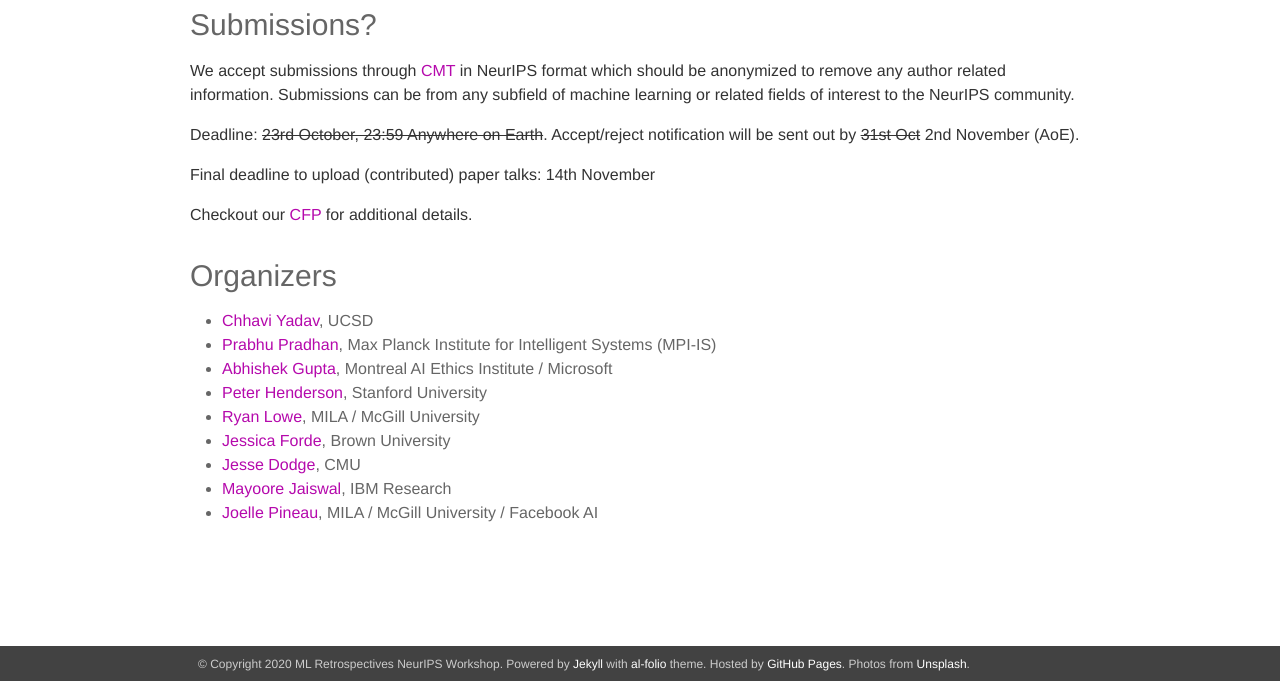
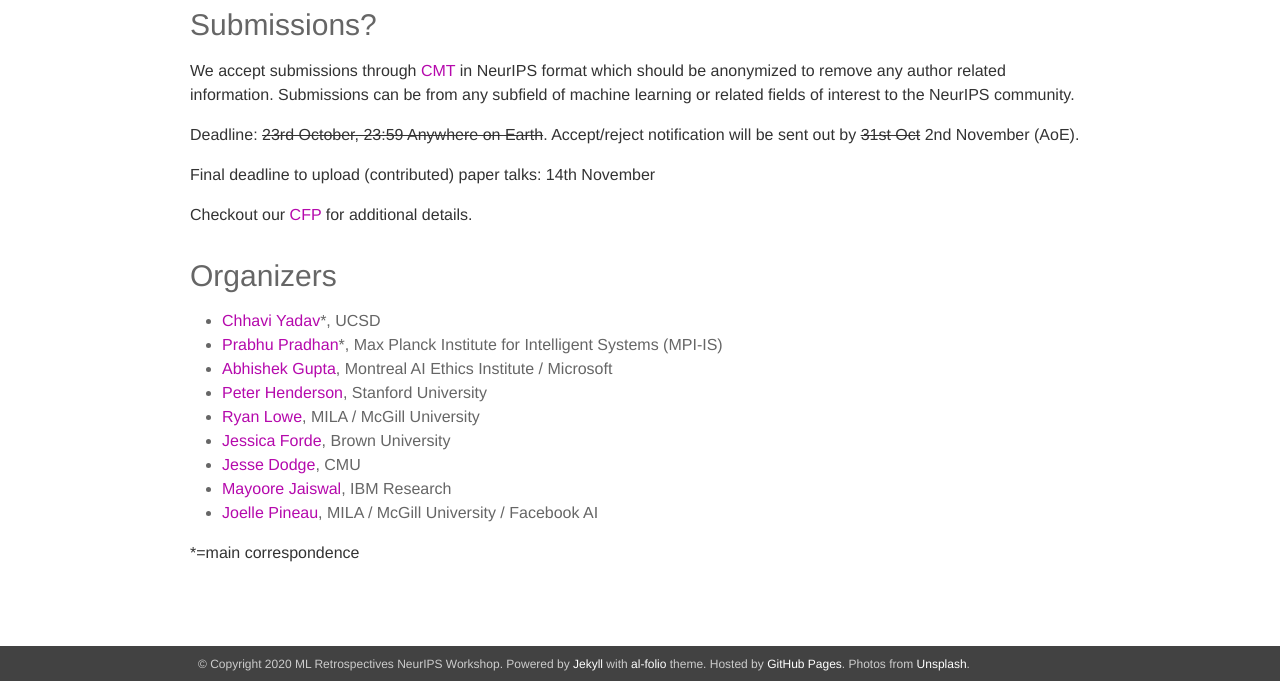
Before and after one commit to ml-retrospectives/neurips2020, a Jekyll site: the page built from _pages/00_home.md, in a window 1280 px wide and 900 px high, scrolled down 1123 px, cut to the strip 219-900 px from the top of the window. Built offline with Jekyll 4.4.1, drawn with Linux system fonts in a browser that asks for light colours; nearby versions of some CDN libraries.

Commit message:
Update 00_home.md

```diff
--- a/_pages/00_home.md
+++ b/_pages/00_home.md
@@ -57,8 +57,8 @@ Checkout our [CFP](https://ml-retrospectives.github.io/neurips2020/cfp/) for add
 
 ### Organizers
 
-* <b>[Chhavi Yadav](https://scholar.google.com/citations?user=8Dwi76kAAAAJ&hl=en)</b>, UCSD
-* <b>[Prabhu Pradhan](https://scholar.google.co.in/citations?hl=en&user=cGKDiRMAAAAJ&hl=en)</b>, Max Planck Institute for Intelligent Systems (MPI-IS)
+* <b>[Chhavi Yadav](https://scholar.google.com/citations?user=8Dwi76kAAAAJ&hl=en)</b>*, UCSD
+* <b>[Prabhu Pradhan](https://scholar.google.co.in/citations?hl=en&user=cGKDiRMAAAAJ&hl=en)</b>*, Max Planck Institute for Intelligent Systems (MPI-IS)
 * [Abhishek Gupta](https://atg-abhishek.github.io), Montreal AI Ethics Institute / Microsoft
 * [Peter Henderson](https://www.peterhenderson.co/), Stanford University
 * [Ryan Lowe](https://www.cs.mcgill.ca/~rlowe1/), MILA / McGill University
@@ -66,3 +66,5 @@ Checkout our [CFP](https://ml-retrospectives.github.io/neurips2020/cfp/) for add
 * [Jesse Dodge](http://www.cs.cmu.edu/~jessed/), CMU
 * [Mayoore Jaiswal](https://scholar.google.com/citations?user=Ek3v6HcAAAAJ&hl=en), IBM Research
 * [Joelle Pineau](https://www.cs.mcgill.ca/~jpineau/), MILA / McGill University / Facebook AI
+
+*=main correspondence
```
